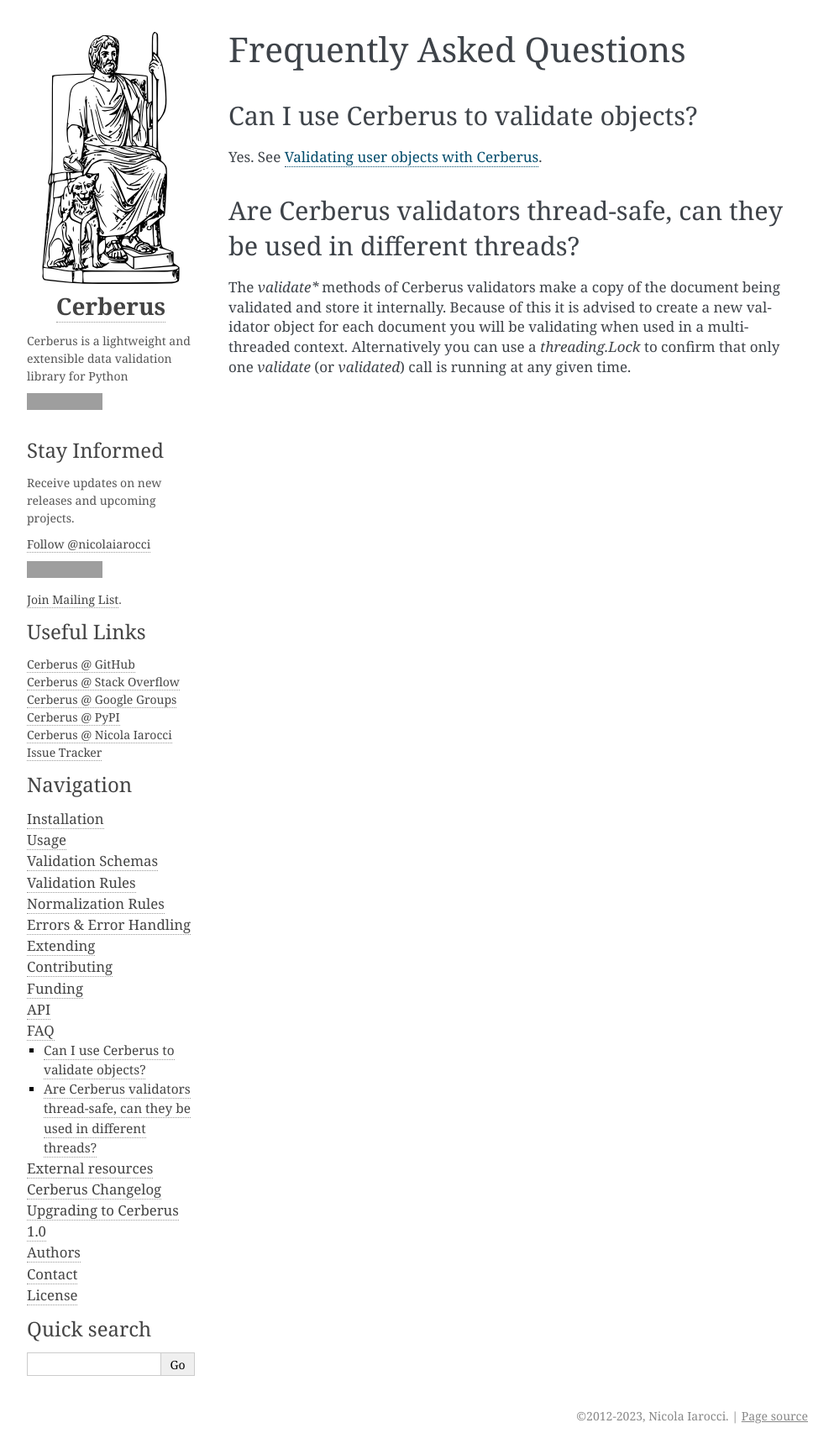
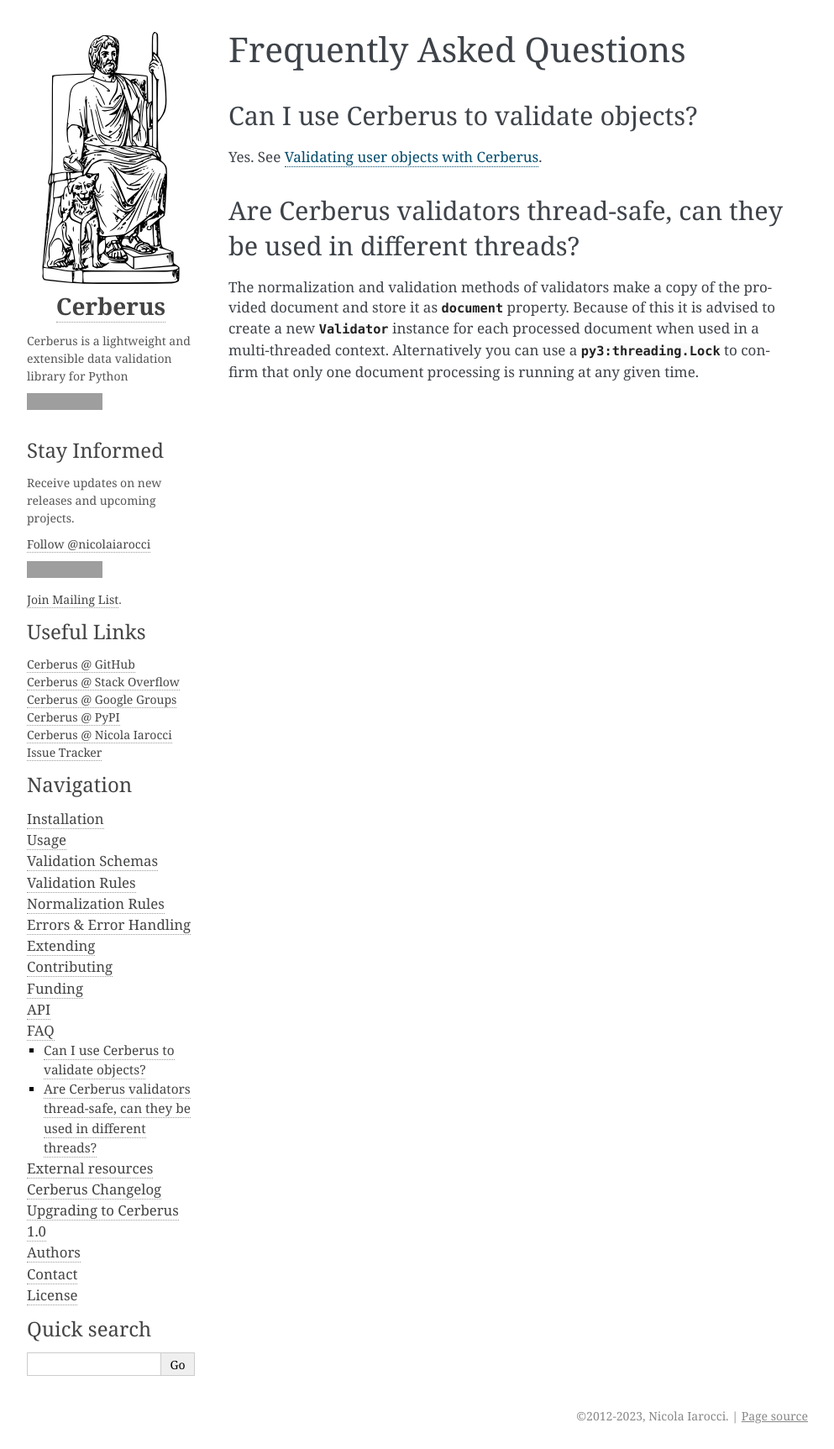
Before and after one commit to pyeve/cerberus, a Sphinx documentation site: the page built from docs/faq.rst, in a window 1280 px wide. Shown: the whole page at 84% size, without its empty margins (148-1141 px from the left). Built offline with Sphinx 7.4.7, drawn with Linux system fonts in a browser that asks for light colours; comment, search, counter and statistics services are not loaded; the version number is read from the project's files by our own code; grey boxes are pictures that could not be loaded.

Commit message:
docs: Refines FAQ red. multi-threading

```diff
--- a/docs/faq.rst
+++ b/docs/faq.rst
@@ -9,9 +9,10 @@
 Are Cerberus validators thread-safe, can they be used in different threads?
 ---------------------------------------------------------------------------
 
-The `validate*` methods of Cerberus validators make a copy of the document
-being validated and store it internally. Because of this it is advised to
-create a new validator object for each document you will be validating when
-used in a multi-threaded context. Alternatively you can use a `threading.Lock`
-to confirm that only one `validate` (or `validated`) call is running at any
-given time.
+The normalization and validation methods of validators make a copy of the
+provided document and store it as :attr:`~cerberus.Validator.document`
+property. Because of this it is advised to create a new
+:class:`~cerberus.Validator` instance for each processed document when used in
+a multi-threaded context. Alternatively you can use a
+:class:`py3:threading.Lock` to confirm that only one document processing is
+running at any given time.
```
